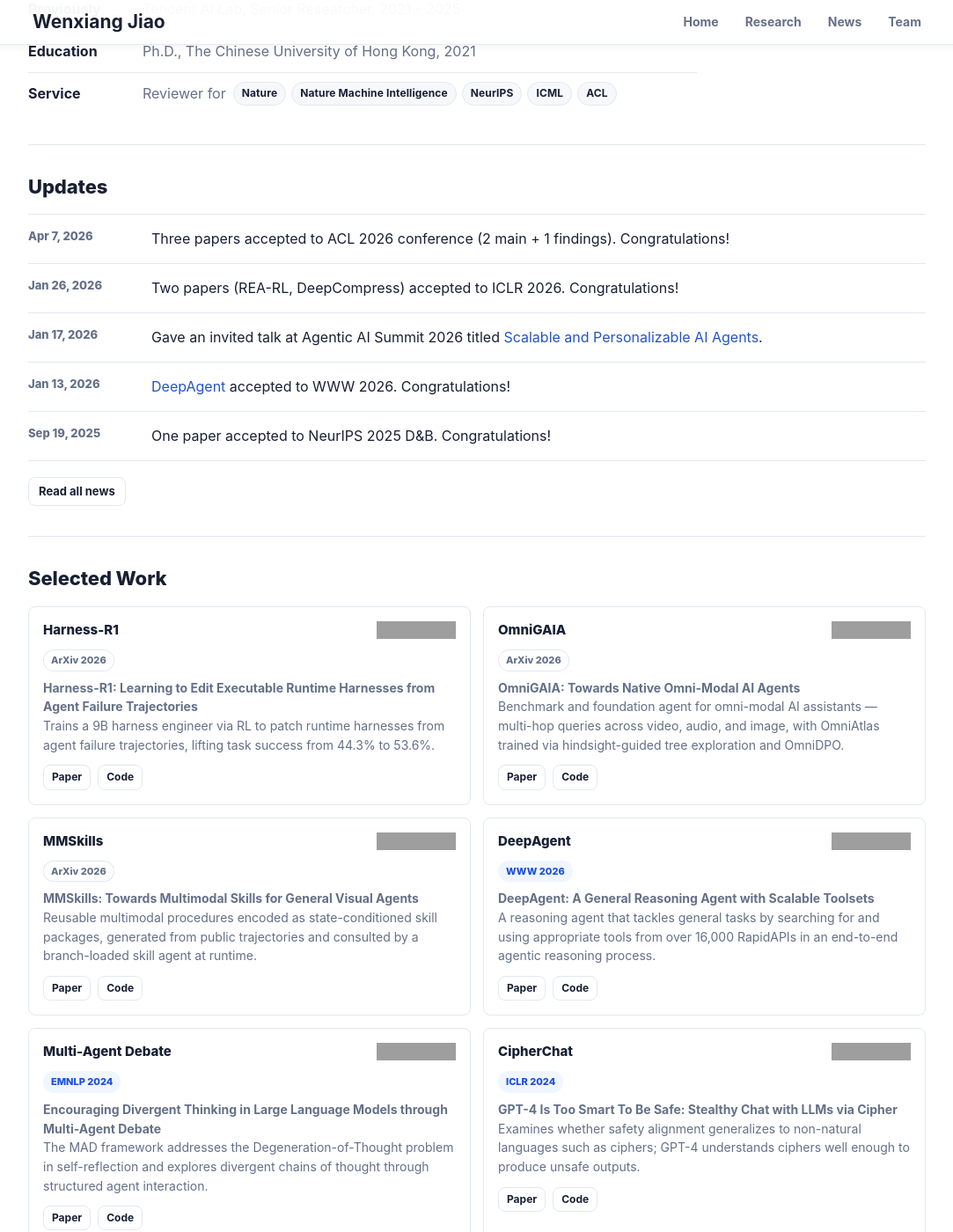
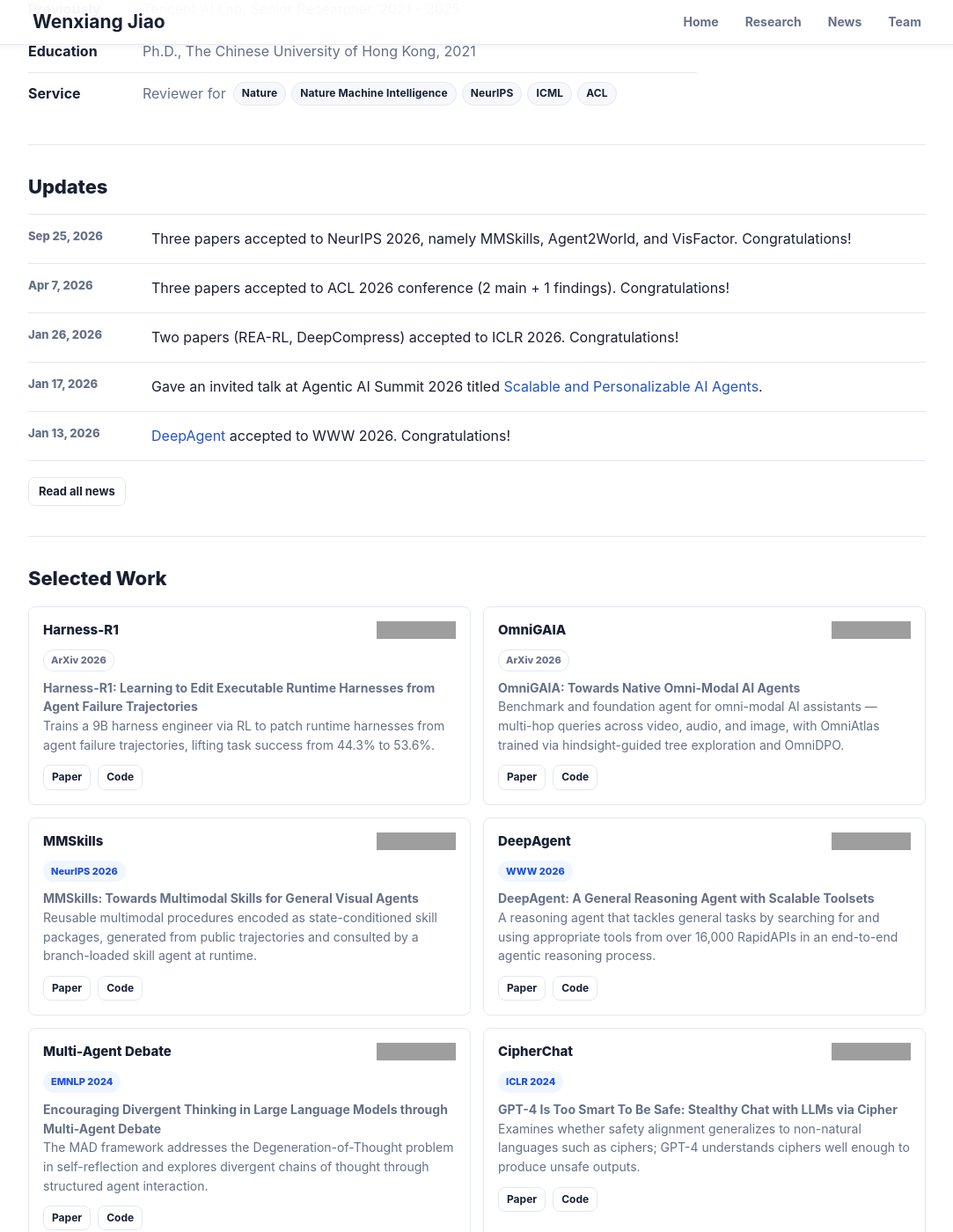
Before and after one commit to wxjiao/wxjiao.github.io, a Jekyll site: the page built from _pages/home.md, in a window 1280 px wide and 1400 px high, scrolled down 598 px. Shown: the whole window at 88% size, without its empty margins (98-1181 px from the left). Built offline with Jekyll 4.4.1, drawn with Linux system fonts in a browser that asks for light colours; nearby versions of some CDN libraries; grey boxes are pictures that could not be loaded.

Commit message:
Add NeurIPS 2026 acceptance news and update MMSkills venue to NeurIPS 2026
Co-Authored-By: Claude <noreply@anthropic.com>

```diff
--- a/_data/news.yml
+++ b/_data/news.yml
@@ -1,3 +1,6 @@
+- date: Sep 25, 2026
+  headline: "Three papers accepted to NeurIPS 2026, namely MMSkills, Agent2World, and VisFactor. Congratulations!"
+
 - date: Apr 7, 2026
   headline: "Three papers accepted to ACL 2026 conference (2 main + 1 findings). Congratulations!"
 
--- a/_data/projects.yml
+++ b/_data/projects.yml
@@ -19,8 +19,8 @@
 - name: MMSkills
   url: https://github.com/zkangning/MMSkills_for_Visual_Agents
   repo: zkangning/MMSkills_for_Visual_Agents
-  venue: ArXiv 2026
-  tone: preprint
+  venue: NeurIPS 2026
+  tone: conf
   paper: https://arxiv.org/abs/2605.13527
   paper_title: "MMSkills: Towards Multimodal Skills for General Visual Agents"
   description: Reusable multimodal procedures encoded as state-conditioned skill packages, generated from public trajectories and consulted by a branch-loaded skill agent at runtime.
```
